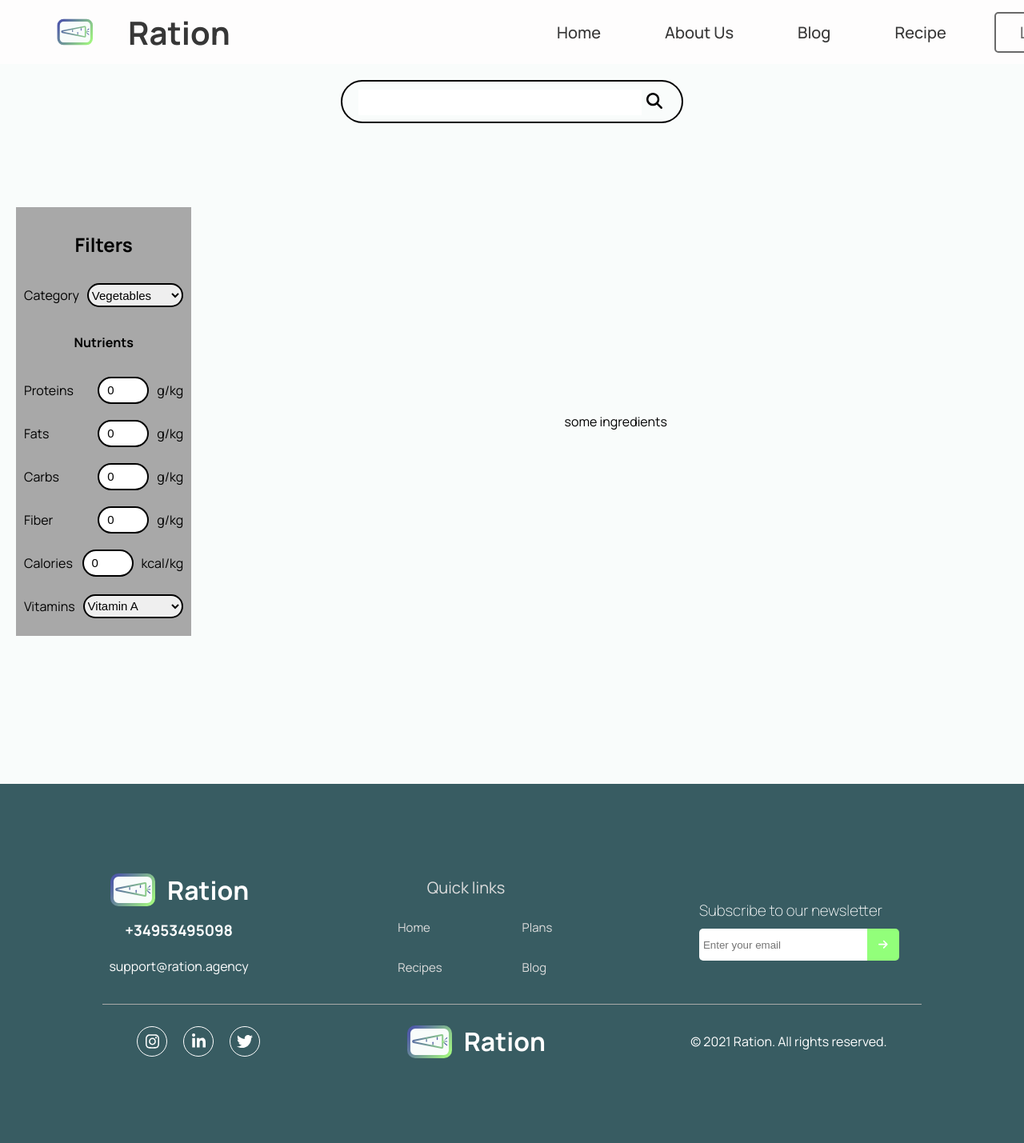
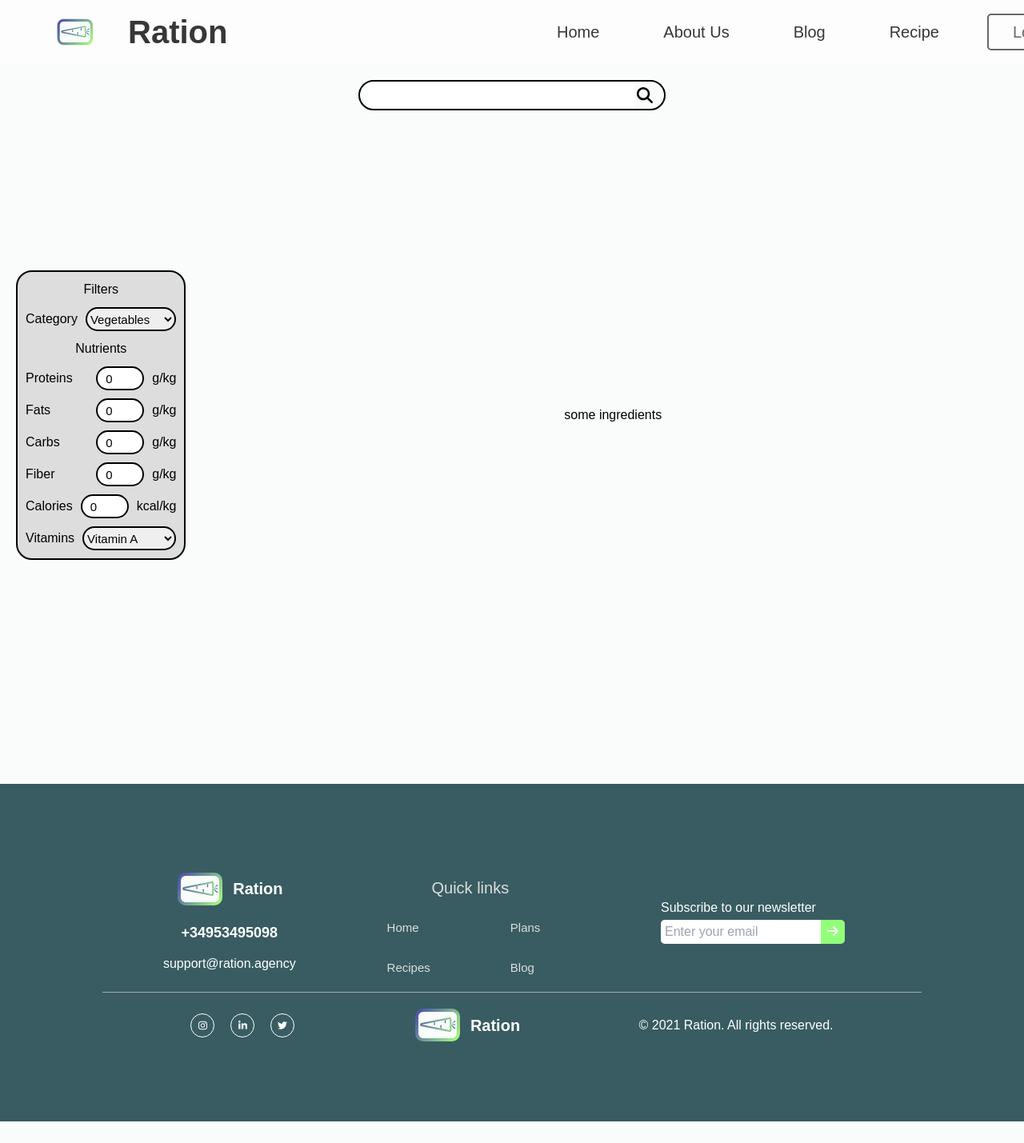
Before and after one commit to BananaJam/hardserve, a React (Create React App) app in the folder client/: page /ingredients in a window 1280 px wide. Shown: the top 1429 px of the page at 80% size. After the commit the page ends 1402 px from the top, so only its background shows below. Built offline with nearby package versions, Linux system fonts and the light colour scheme.

Commit message:
added tailwind and fixed visual bugs

```diff
--- a/client/package.json
+++ b/client/package.json
@@ -36,5 +36,8 @@
       "last 1 firefox version",
       "last 1 safari version"
     ]
+  },
+  "devDependencies": {
+    "tailwindcss": "^3.4.1"
   }
 }
--- a/client/src/App.css
+++ b/client/src/App.css
@@ -1,46 +1,13 @@
+@tailwind base;
+@tailwind components;
+@tailwind utilities;
+
 @import url('https://fonts.googleapis.com/css2?family=Manrope:wght@200..800&display=swap');
 
-body {
-  overflow-x: hidden;
-  font-family: "Manrope", sans-serif;
-  font-optical-sizing: auto;
-}
-
-.App {
-  text-align: center;
-}
-
-.App-logo {
-  height: 40vmin;
-  pointer-events: none;
-}
-
-@media (prefers-reduced-motion: no-preference) {
-  .App-logo {
-    animation: App-logo-spin infinite 20s linear;
+@layer base {
+  body {
+    overflow-x: hidden;
+    font-family: "Manrope", sans-serif;
+    font-optical-sizing: auto;
   }
 }
-
-.App-header {
-  background-color: #282c34;
-  min-height: 100vh;
-  display: flex;
-  flex-direction: column;
-  align-items: center;
-  justify-content: center;
-  font-size: calc(10px + 2vmin);
-  color: white;
-}
-
-.App-link {
-  color: #61dafb;
-}
-
-@keyframes App-logo-spin {
-  from {
-    transform: rotate(0deg);
-  }
-  to {
-    transform: rotate(360deg);
-  }
-}
--- a/client/src/components/footer.css
+++ b/client/src/components/footer.css
@@ -9,7 +9,6 @@ footer {
     color: white;
     line-height: 10px;
     margin-top: 100px;
-    margin-left: -100px;
 }
 
 hr {
@@ -60,7 +59,7 @@ hr {
 
 .footer-right {
     padding: 20px;
-    line-height: 10px;
+    line-height: 30px;
 }
 
 .footer-right h3 {
@@ -76,8 +75,8 @@ hr {
 }
 
 .footer-right button {
-    width: 40px;
-    height: 40px;
+    width: 30px;
+    height: 30px;
     border-radius: 0 5px 5px 0;
     border: 0;
     background: #92ff7a;
@@ -107,8 +106,8 @@ hr {
 }
 
 .social-icon {
-    width: 20px;
-    height: 20px;
+    width: 30px;
+    height: 30px;
     padding: 8px;
     border: 1px solid white;
     border-radius: 100%;
--- a/client/src/components/footer.js
+++ b/client/src/components/footer.js
@@ -7,12 +7,12 @@ export default function Footer() {
     return (
         <footer>
             <div className="footer-top">
-                        <div className="footer-left">
-                            <div className="footer-logo">
+                <div className="flex flex-col gap-5 items-center">
+                    <div className="flex gap-2 items-center">
                         <img src="/icons/logo.svg" alt="logo" />
-                                <h1>Ration</h1>
+                        <h1 className=" text-xl font-bold">Ration</h1>
                     </div>
-                            <h3>+34953495098</h3>
+                    <h3 className="font-bold text-lg">+34953495098</h3>
                     <p>support@ration.agency</p>
                 </div>
                 <div className="footer-center">
@@ -47,9 +47,9 @@ export default function Footer() {
                         <img src="/icons/twitter.svg" alt="instagram" />
                     </div>
                 </div>
-                        <div className="footer-logo">
+                <div className="flex gap-2 items-center">
                         <img src="/icons/logo.svg" alt="logo" />
-                                <h1>Ration</h1>
+                        <h1 className=" text-xl font-bold">Ration</h1>
                     </div>
                 <p>© 2021 Ration. All rights reserved.</p>
             </div>
--- a/client/src/pages/ingredients.css
+++ b/client/src/pages/ingredients.css
@@ -10,10 +10,10 @@ main {
 .search-bar {
     display: flex;
     width: 30vw;
-    height: 30px;
+    height: 40px;
     border-radius: 50px;
     border: 2px solid black;
-    padding: 10px 20px 10px 20px;
+    padding: 2px 10px 2px 10px;
     margin: 20px;
     font-size: 20px;
     white-space: nowrap;
@@ -38,6 +38,7 @@ main {
     font-weight: bold;
     cursor: pointer;
     white-space: nowrap;
+    margin-top: 0;
 }
 
 .container {
@@ -46,7 +47,7 @@ main {
     flex-wrap: wrap;
     align-items: center;
     justify-content: center;
-    width: 100vw;
+    min-width: 100vw;
     height: 100%;
     flex-wrap: nowrap;
 }
@@ -58,9 +59,12 @@ main {
     justify-content: flex-start;
     margin: 20px;
     padding: 10px;
+    gap: 10px;
     height:min-content;
     width:250px;
-    background: #a8a8a8;
+    border: 2px solid black;
+    border-radius: 20px;
+    background-color: rgb(221, 221, 221);
 }
 
 .filter {
@@ -82,7 +86,7 @@ main {
 }
 
 .filter input {
-    width: 40px;
+    width: 60px;
     height: 30px;
     padding: 0 10px 0 10px;
     border-radius: 20px;
--- /dev/null
+++ b/client/tailwind.config.js
@@ -0,0 +1,10 @@
+/** @type {import('tailwindcss').Config} */
+module.exports = {
+  content: [
+    "./src/**/*.{js,jsx,ts,tsx}",
+  ],
+  theme: {
+    extend: {},
+  },
+  plugins: [],
+}
```
Also changed, not shown: 1 other file (tests, documents, lock files or other folders). Lines whose indentation alone changed are shown as unchanged.
